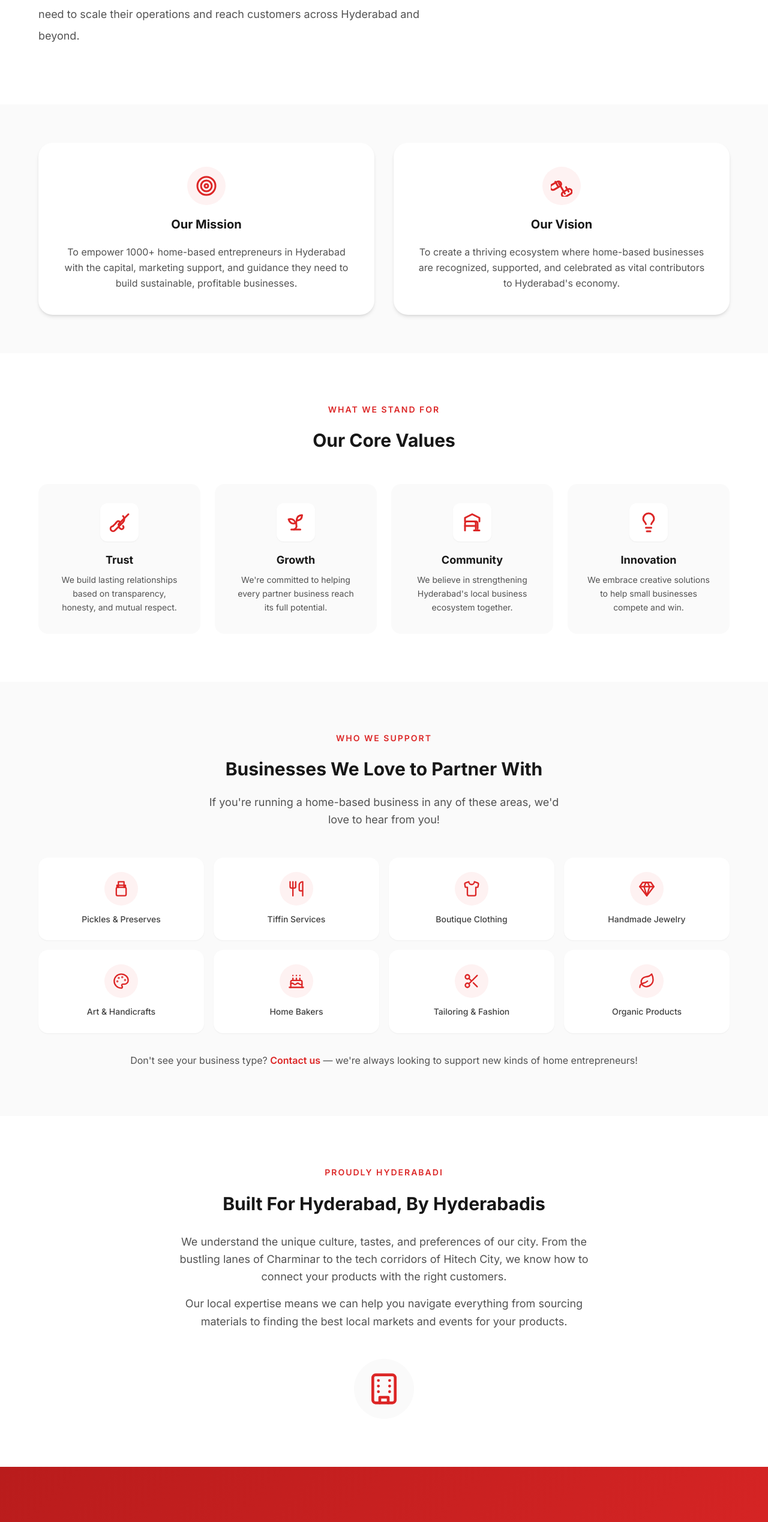
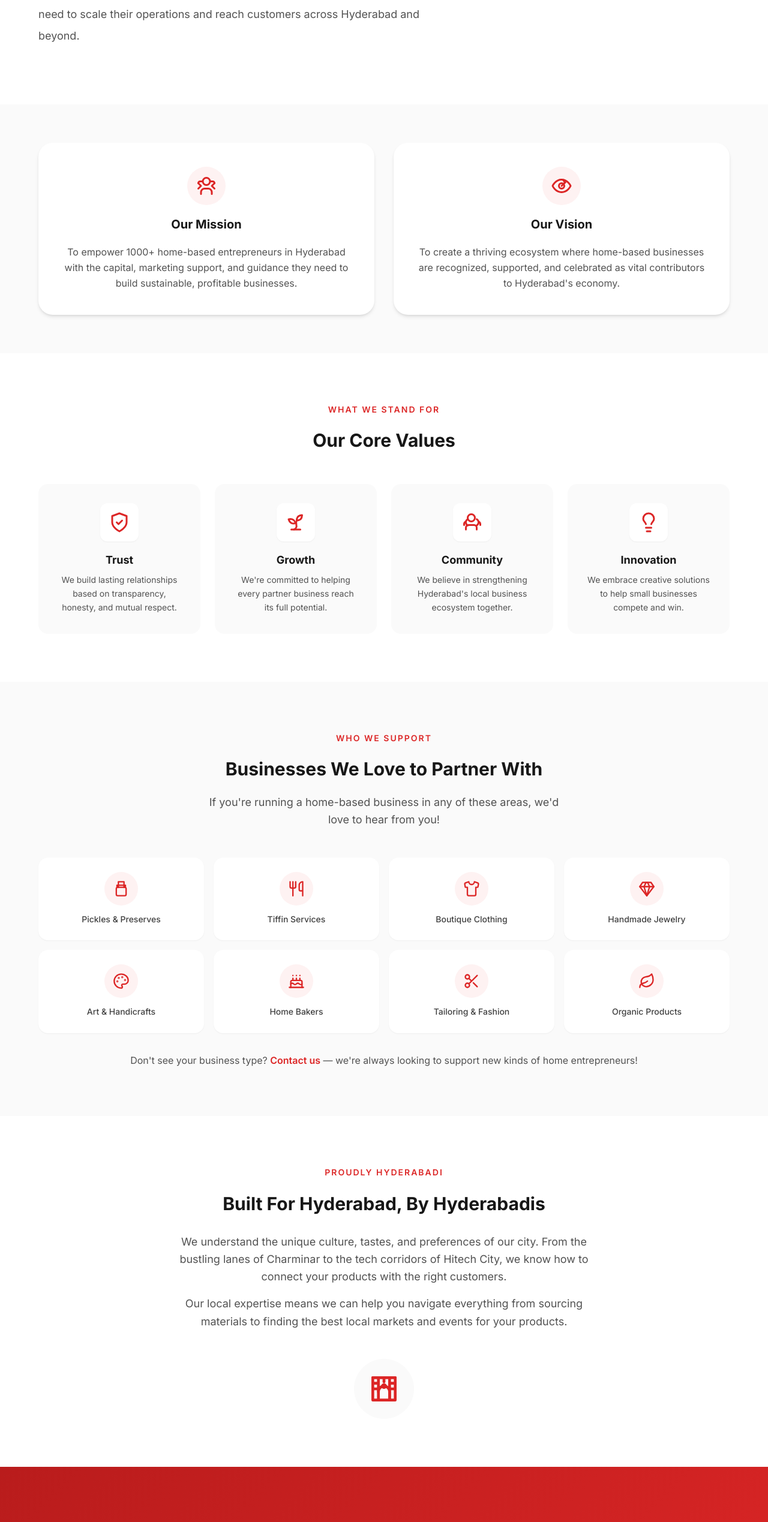
Before and after one commit to Abdallah72730/launchpad, a Next.js app: page /about in a window 1280 px wide. Shown: the part 1008-3546 px from the top of the page at 60% size. Built offline with nearby package versions, Linux system fonts and the light colour scheme.

Commit message:
changed icons to better icons

```diff
--- a/src/components/Icons.js
+++ b/src/components/Icons.js
@@ -1,24 +1,37 @@
 export const InvestmentIcon = ({ className }) => (
     <svg xmlns="http://www.w3.org/2000/svg" viewBox="0 0 24 24" fill="none" stroke="currentColor" strokeWidth="2" strokeLinecap="round" strokeLinejoin="round" className={className}>
-        <circle cx="12" cy="12" r="10" />
-        <path d="M16 8h-6a2 2 0 1 0 0 4h4a2 2 0 1 1 0 4H8" />
-        <path d="M12 18V6" />
+        <path d="M12 22s8-4 8-10V5l-8-3-8 3v7c0 6 8 10 8 10z" />
+        <path d="M8 14h8" />
+        <path d="M8 10h8" />
+        <path d="M12 18V8l-2 2" />
+        <path d="m14 10-2-2" />
+        <path d="M7 7h.01" />
+        <path d="M17 7h.01" />
     </svg>
 );
 
 export const MarketingIcon = ({ className }) => (
     <svg xmlns="http://www.w3.org/2000/svg" viewBox="0 0 24 24" fill="none" stroke="currentColor" strokeWidth="2" strokeLinecap="round" strokeLinejoin="round" className={className}>
-        <path d="m22 2-7 20-4-9-9-4Z" />
-        <path d="M22 2 11 13" />
+        <path d="m3 11 18-5v12L3 13v-2z" />
+        <path d="M11.6 16.8a3 3 0 1 1-5.8-1.6" />
+        <line x1="22" y1="5" x2="22" y2="19" />
+        <path d="M17 15v-4" />
+        <path d="M20 13v-2" />
+        <path d="M14 17v-8" />
     </svg>
 );
 
 export const ConsultingIcon = ({ className }) => (
     <svg xmlns="http://www.w3.org/2000/svg" viewBox="0 0 24 24" fill="none" stroke="currentColor" strokeWidth="2" strokeLinecap="round" strokeLinejoin="round" className={className}>
-        <path d="M16 21v-2a4 4 0 0 0-4-4H6a4 4 0 0 0-4 4v2" />
-        <circle cx="9" cy="7" r="4" />
-        <path d="M22 21v-2a4 4 0 0 0-3-3.87" />
-        <path d="M16 3.13a4 4 0 0 1 0 7.75" />
+        <path d="M21 17v1a3 3 0 0 1-3 3H6a3 3 0 0 1-3-3v-1" />
+        <path d="M12 12v5" />
+        <path d="M12 17h4a2 2 0 0 1 2 2v2" />
+        <path d="M12 17H8a2 2 0 0 0-2 2v2" />
+        <path d="M6.58 7.9A4 4 0 1 0 7.9 3.32" />
+        <path d="M17.42 7.9A4 4 0 1 1 16.1 3.32" />
+        <circle cx="12" cy="7" r="2" />
+        <path d="m15 7 2.1-2.1" />
+        <path d="m9 7-2.1-2.1" />
     </svg>
 );
 
@@ -44,14 +57,17 @@ export const CityIcon = ({ className }) => (
 
 export const BuildingIcon = ({ className }) => (
     <svg xmlns="http://www.w3.org/2000/svg" viewBox="0 0 24 24" fill="none" stroke="currentColor" strokeWidth="2" strokeLinecap="round" strokeLinejoin="round" className={className}>
-        <rect x="4" y="2" width="16" height="20" rx="2" ry="2" />
-        <path d="M9 22v-4h6v4" />
-        <path d="M8 6h.01" />
-        <path d="M16 6h.01" />
-        <path d="M8 10h.01" />
-        <path d="M16 10h.01" />
-        <path d="M8 14h.01" />
-        <path d="M16 14h.01" />
+        <path d="M4 4h16" />
+        <path d="M4 4v16h16V4" />
+        <path d="M8 4v16" />
+        <path d="M16 4v16" />
+        <path d="M8 14a4 4 0 0 1 8 0v6" />
+        <path d="M4 8h4" />
+        <path d="M16 8h4" />
+        <path d="M4 12h4" />
+        <path d="M16 12h4" />
+        <path d="M12 4v3" />
+        <circle cx="12" cy="10" r="1" />
     </svg>
 );
 
@@ -64,10 +80,12 @@ export const PersonalizedIcon = ({ className }) => (
 
 export const GrowthIcon = ({ className }) => (
     <svg xmlns="http://www.w3.org/2000/svg" viewBox="0 0 24 24" fill="none" stroke="currentColor" strokeWidth="2" strokeLinecap="round" strokeLinejoin="round" className={className}>
-        <path d="M2 20h20" />
-        <path d="m16 9 6 6" />
-        <path d="M2 16c6.667-6 13.333-6 20 0" />
-        <path d="m6 16 6-6 4 4" />
+        <path d="M16 21v-2a4 4 0 0 0-4-4H6a4 4 0 0 0-4 4v2" />
+        <circle cx="9" cy="7" r="4" />
+        <path d="M22 21v-2a4 4 0 0 0-3-3.87" />
+        <path d="M16 3.13a4 4 0 0 1 0 7.75" />
+        <path d="m16 13 3-3 3 3" />
+        <path d="M19 10v4" />
     </svg>
 );
 
@@ -115,19 +133,19 @@ export const AlertIcon = ({ className }) => (
 
 export const TargetIcon = ({ className }) => (
     <svg xmlns="http://www.w3.org/2000/svg" viewBox="0 0 24 24" fill="none" stroke="currentColor" strokeWidth="2" strokeLinecap="round" strokeLinejoin="round" className={className}>
-        <circle cx="12" cy="12" r="10" />
-        <circle cx="12" cy="12" r="6" />
-        <circle cx="12" cy="12" r="2" />
+        <path d="M6 21v-2a4 4 0 0 1 4-4h4a4 4 0 0 1 4 4v2" />
+        <circle cx="12" cy="7" r="4" />
+        <path d="M21 9a2 2 0 0 0-2-2h-2" />
+        <path d="M3 9a2 2 0 0 1 2-2h2" />
+        <path d="m21 15-3-3 3-3" />
+        <path d="m3 15 3-3-3-3" />
     </svg>
 );
 
 export const HandshakeIcon = ({ className }) => (
     <svg xmlns="http://www.w3.org/2000/svg" viewBox="0 0 24 24" fill="none" stroke="currentColor" strokeWidth="2" strokeLinecap="round" strokeLinejoin="round" className={className}>
-        <path d="m11 17 2 2a1 1 0 1 0 3-3" />
-        <path d="m11 14 11-11" />
-        <path d="m8.1 12.6 1.1-1.1a2 2 0 1 1 2.8 2.8L11 15" />
-        <path d="m5 16-2 1a2.8 2.8 0 0 0 4 4l9-9a5 5 0 0 0 0-7" />
-        <path d="m5 16 3-3" />
+        <path d="M12 22s8-4 8-10V5l-8-3-8 3v7c0 6 8 10 8 10z" />
+        <path d="m9 12 2 2 4-4" />
     </svg>
 );
 
@@ -142,11 +160,12 @@ export const SproutIcon = ({ className }) => (
 
 export const CommunityIcon = ({ className }) => (
     <svg xmlns="http://www.w3.org/2000/svg" viewBox="0 0 24 24" fill="none" stroke="currentColor" strokeWidth="2" strokeLinecap="round" strokeLinejoin="round" className={className}>
-        <path d="M16 21v-8a2 2 0 0 0-2-2H6a2 2 0 0 0-2 2v8" />
-        <path d="M4 16h12" />
-        <path d="M12 11h4a2 2 0 0 1 2 2v6" />
-        <path d="M20 21h-6" />
-        <path d="M4 11V7l8-4 8 4v4" />
+        <path d="M17 20v-2a3 3 0 0 0-3-3H8a3 3 0 0 0-3 3v2" />
+        <circle cx="11" cy="7" r="4" />
+        <path d="M21 15v-1a3 3 0 0 0-1.5-2.6" />
+        <path d="M17 8.5a4 4 0 0 1 0 7" />
+        <path d="M3 15v-1a3 3 0 0 1 1.5-2.6" />
+        <path d="M7 8.5a4 4 0 0 0 0 7" />
     </svg>
 );
 
@@ -241,11 +260,11 @@ export const RocketIcon = ({ className }) => (
 
 export const TelescopeIcon = ({ className }) => (
     <svg xmlns="http://www.w3.org/2000/svg" viewBox="0 0 24 24" fill="none" stroke="currentColor" strokeWidth="2" strokeLinecap="round" strokeLinejoin="round" className={className}>
-        <path d="m10.065 12.493-6.18 3.568a2.95 2.95 0 1 1-2.953-5.114l6.18-3.568a2.95 2.95 0 1 1 2.953 5.114z" />
-        <path d="m13.7 18.79 5.289-3.054a2.95 2.95 0 1 1 2.953 5.114l-5.289 3.054a2.95 2.95 0 1 1-2.953-5.114z" />
-        <path d="m16.863 13.292 2.953 5.113" />
-        <path d="m5.018 7.315 2.953 5.113" />
-        <path d="m8.91 8.874 6.78 11.745" />
+        <path d="M2 12s3-7 10-7 10 7 10 7-3 7-10 7-10-7-10-7Z" />
+        <circle cx="12" cy="12" r="3" />
+        <path d="m12 12 4-4" />
+        <path d="m16 8-2 2" />
+        <path d="m16 8-2-2" />
     </svg>
 );
 
```
